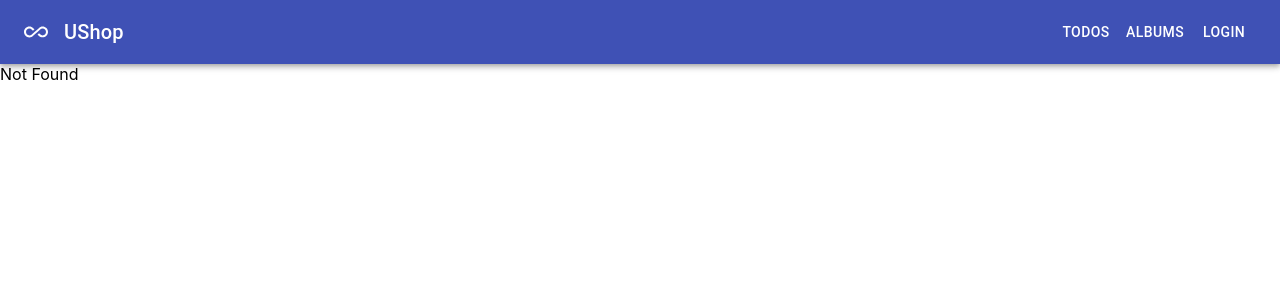
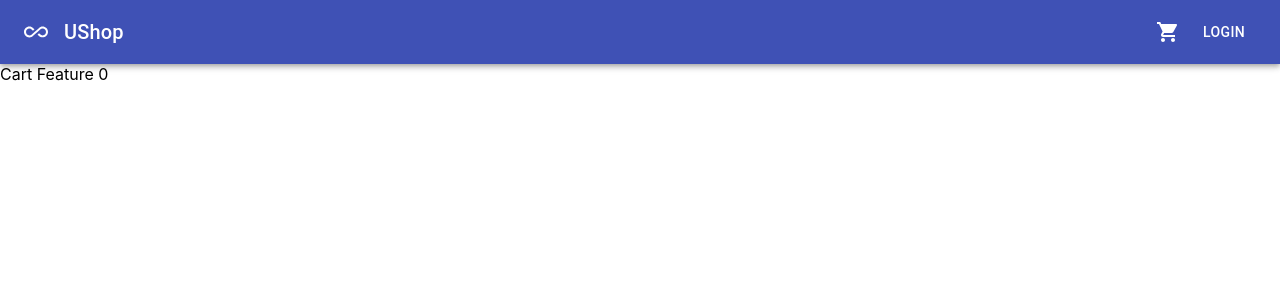
Before and after one commit to hungntth/learn-react, a React (Create React App) app: page /cart in a window 1280 px wide. Before the commit this address had no page. Shown: the top 300 px of the page. Built offline with nearby package versions, Linux system fonts and the light colour scheme.

Commit message:
IconShopingCart

```diff
--- a/src/App.js
+++ b/src/App.js
@@ -1,11 +1,12 @@
 import Header from 'components/Header';
+import CartFeature from 'featrues/Cart';
 import ProductFeature from 'featrues/Product';
 import { Route } from 'react-router-dom';
 import { Switch } from 'react-router-dom/cjs/react-router-dom.min';
 import './App.scss';
 import NotFound from './components/NotFound';
 import AlbumFeature from './featrues/Album';
-import CounterFeature from './featrues/Counter';
+
 import TodoFeature from './featrues/Todo';
 
 function App() {
@@ -18,6 +19,7 @@ function App() {
         <Route path="/todos" component={TodoFeature} />
         <Route path="/albums" component={AlbumFeature} />
         <Route path="/products" component={ProductFeature} />
+        <Route path="/cart" component={CartFeature} />
 
         <Route component={NotFound} />
       </Switch>
--- a/src/app/store.js
+++ b/src/app/store.js
@@ -1,13 +1,15 @@
-import { configureStore } from "@reduxjs/toolkit";
-import  counterReducer  from "../featrues/Counter/counterSlice";
-import  userReducer  from "../featrues/Auth/userSlice";
+import { configureStore } from '@reduxjs/toolkit';
+import counterReducer from '../featrues/Counter/counterSlice';
+import userReducer from '../featrues/Auth/userSlice';
+import cartReducer from '../featrues/Cart/cartSlice';
 
 const rootReducer = {
-    counter: counterReducer,
-    user: userReducer,
+  counter: counterReducer,
+  user: userReducer,
+  cart: cartReducer,
 };
 const store = configureStore({
-    reducer: rootReducer,
+  reducer: rootReducer,
 });
 
 export default store;
--- a/src/components/Header/index.jsx
+++ b/src/components/Header/index.jsx
@@ -1,4 +1,4 @@
-import { Avatar, Box, IconButton, Menu, MenuItem } from '@material-ui/core';
+import { Avatar, Badge, Box, IconButton, Menu, MenuItem } from '@material-ui/core';
 import AppBar from '@material-ui/core/AppBar';
 import Button from '@material-ui/core/Button';
 import Dialog from '@material-ui/core/Dialog';
@@ -6,14 +6,15 @@ import DialogContent from '@material-ui/core/DialogContent';
 import { makeStyles } from '@material-ui/core/styles';
 import Toolbar from '@material-ui/core/Toolbar';
 import Typography from '@material-ui/core/Typography';
-import { AccountCircle, Close } from '@material-ui/icons';
+import { AccountCircle, Close, ShoppingCart } from '@material-ui/icons';
 import AllInclusiveIcon from '@material-ui/icons/AllInclusive';
 import Login from 'featrues/Auth/components/Login';
 import Register from 'featrues/Auth/components/Register';
 import { logout } from 'featrues/Auth/userSlice';
+import { cartItemsCountSelector } from 'featrues/Cart/selector';
 import React, { useState } from 'react';
 import { useDispatch, useSelector } from 'react-redux';
-import { Link, NavLink } from 'react-router-dom';
+import { Link, useHistory } from 'react-router-dom';
 
 const useStyles = makeStyles((theme) => ({
   root: {
@@ -45,6 +46,8 @@ const MODE = {
 export default function Header(disableBackdropClick, disableEscapeKeyDown) {
   const dispatch = useDispatch();
   const loggedInUser = useSelector((state) => state.user.current);
+  const cartItemsCount = useSelector(cartItemsCountSelector)
+  const history = useHistory();
   const isLoggedIn = !!loggedInUser.id;
   const classes = useStyles();
   const [open, setOpen] = useState(false);
@@ -68,6 +71,9 @@ export default function Header(disableBackdropClick, disableEscapeKeyDown) {
       setOpen(false);
     }
   };
+  const handleCartClick = ()=>{
+    history.push('/cart')
+  }
 
   const handleCloseMenu = () => {
     setAnchorEl(null);
@@ -92,14 +98,12 @@ export default function Header(disableBackdropClick, disableEscapeKeyDown) {
               UShop
             </Link>
           </Typography>
+          <IconButton aria-label={`show ${cartItemsCount} item`} color="inherit" onClick={handleCartClick}>
+          <Badge badgeContent={cartItemsCount} color="secondary">
+            <ShoppingCart />
+          </Badge>
+        </IconButton>
 
-          <NavLink to="/todos" className={classes.link}>
-            <Button color="inherit">Todos</Button>
-          </NavLink>
-
-          <NavLink to="/albums" className={classes.link}>
-            <Button color="inherit">Albums</Button>
-          </NavLink>
           {!isLoggedIn && (
             <Button color="inherit" onClick={handleClickOpen}>
               Login
--- /dev/null
+++ b/src/featrues/Cart/cartSlice.js
@@ -0,0 +1,50 @@
+const { createSlice } = require('@reduxjs/toolkit');
+
+const cartSlice = createSlice({
+  name: 'cart',
+  initialState: {
+    showMiniCart: false,
+    cartItems: [],
+  },
+  reducers: {
+    showMiniCart(state) {
+      state.showMiniCart = true;
+    },
+
+    hideMiniCart(state) {
+      state.showMiniCart = false;
+    },
+
+    addToCart(state, action) {
+      // newItem = { id, product, quantity }
+      const newItem = action.payload;
+      const index = state.cartItems.findIndex((x) => x.id === newItem.id);
+
+      if (index >= 0) {
+        // increase quantity
+        state.cartItems[index].quantity += newItem.quantity;
+      } else {
+        // add to cart
+        state.cartItems.push(newItem);
+      }
+    },
+
+    setQuantity(state, action) {
+      const { id, quantity } = action.payload;
+      // check if product is available in cart
+      const index = state.cartItems.findIndex((x) => x.id === id);
+      if (index >= 0) {
+        state.cartItems[index].quantity = quantity;
+      }
+    },
+
+    removeFromCart(state, action) {
+      const idNeedToRemove = action.payload;
+      state.cartItems = state.cartItems.filter((x) => x.id !== idNeedToRemove);
+    },
+  },
+});
+
+const { actions, reducer } = cartSlice;
+export const { showMiniCart, hideMiniCart, addToCart, setQuantity, removeFromCart } = actions; // named export
+export default reducer; // default export
--- /dev/null
+++ b/src/featrues/Cart/index.jsx
@@ -0,0 +1,14 @@
+import React from 'react';
+import PropTypes from 'prop-types';
+import { useSelector } from 'react-redux';
+import { cartTotalSelector } from './selector';
+
+CartFeature.propTypes = {};
+
+function CartFeature(props) {
+  const cartTotal = useSelector(cartTotalSelector);
+
+  return <div>Cart Feature {cartTotal}</div>;
+}
+
+export default CartFeature;
--- /dev/null
+++ b/src/featrues/Cart/selector.js
@@ -0,0 +1,13 @@
+import { createSelector } from '@reduxjs/toolkit';
+
+const cartItemsSelector = (state) => state.cart.cartItems;
+
+// Count number of products in cart
+export const cartItemsCountSelector = createSelector(cartItemsSelector, (cartItems) =>
+  cartItems.reduce((count, item) => count + item.quantity, 0)
+);
+
+// Calculate total of cart
+export const cartTotalSelector = createSelector(cartItemsSelector, (cartItems) =>
+  cartItems.reduce((total, item) => total + item.product.salePrice * item.quantity, 0)
+);
--- a/src/featrues/Product/pages/DetailPage.jsx
+++ b/src/featrues/Product/pages/DetailPage.jsx
@@ -1,5 +1,7 @@
 import { Box, Container, Grid, LinearProgress, makeStyles, Paper } from '@material-ui/core';
+import { addToCart } from 'featrues/Cart/cartSlice';
 import React from 'react';
+import { useDispatch } from 'react-redux';
 import { Route, Switch } from 'react-router-dom';
 import { useRouteMatch } from 'react-router-dom/cjs/react-router-dom.min';
 import AddToCardForm from '../components/AddToCardForm';
@@ -25,12 +27,12 @@ const useStyles = makeStyles((theme) => ({
     flex: '1 1 0',
     padding: theme.spacing(1.5),
   },
-  loading:{
+  loading: {
     position: 'fixed',
     top: 0,
-    left:0,
-    width: '100%'
-  }
+    left: 0,
+    width: '100%',
+  },
 }));
 
 function DetailPage() {
@@ -41,17 +43,27 @@ function DetailPage() {
   } = useRouteMatch();
 
   const { product, loading } = useProductDetail(productId);
+  const dispatch = useDispatch();
   if (loading) {
-      return (
-        <Box className={classes.loading}>
-          <LinearProgress />
-        </Box>
-      )
+    return (
+      <Box className={classes.loading}>
+        <LinearProgress />
+      </Box>
+    );
   }
 
-  const handleAddToCartSubmit = (formValues) => {
-        console.log(formValues)
-  }
+  const handleAddToCartSubmit = ({quantity}) => {
+
+    const action = addToCart(
+     {
+      id: product.id,
+      product,
+     quantity,
+     }
+    );
+    console.log(action);
+    dispatch(action);
+  };
 
   return (
     <Box className={classes.root}>
@@ -62,8 +74,8 @@ function DetailPage() {
               <ProductThumbnail product={product} />
             </Grid>
             <Grid item className={classes.right}>
-              <ProductInfo product={product}/>
-              <AddToCardForm onSubmit={handleAddToCartSubmit}/>
+              <ProductInfo product={product} />
+              <AddToCardForm onSubmit={handleAddToCartSubmit} />
             </Grid>
           </Grid>
         </Paper>
```
